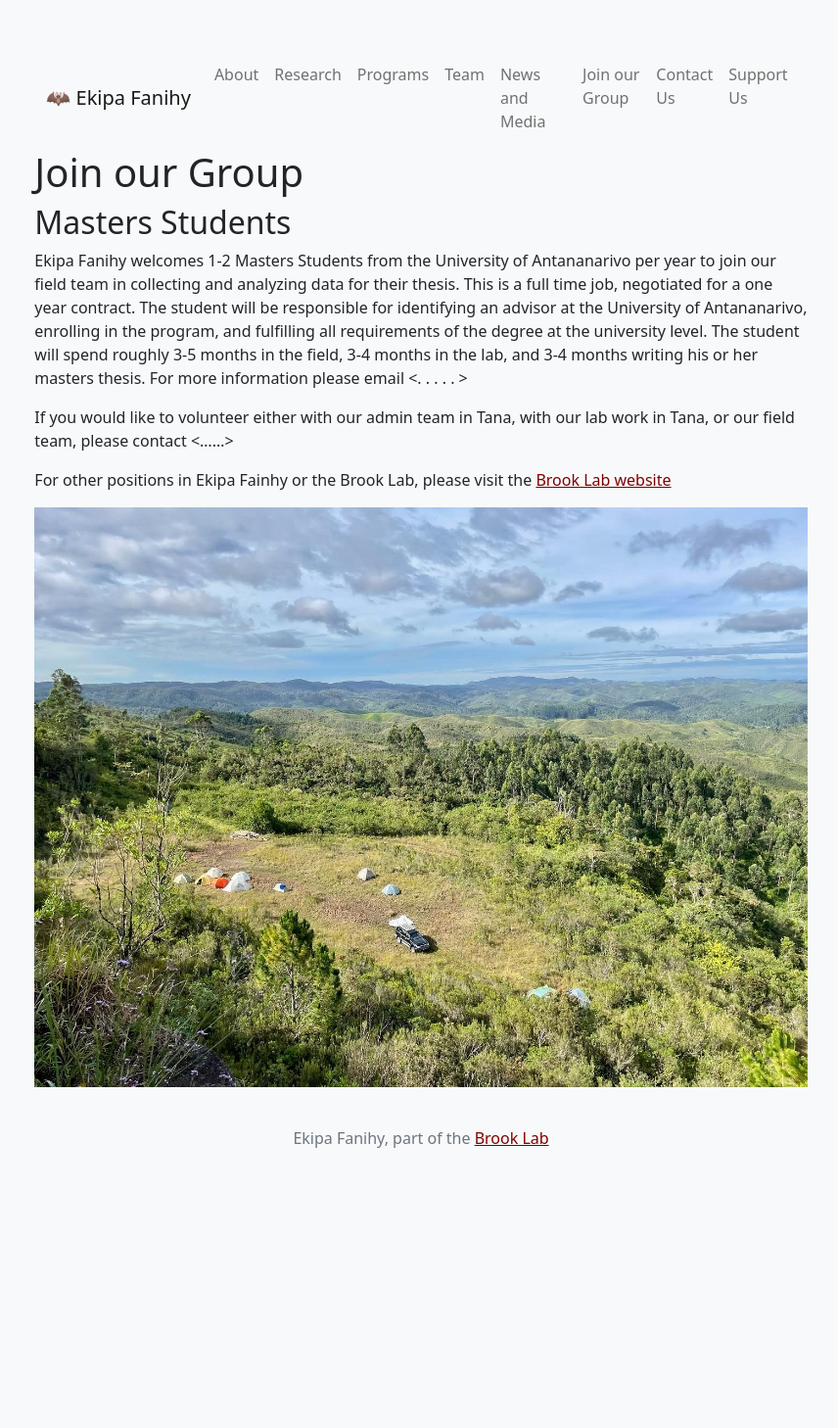
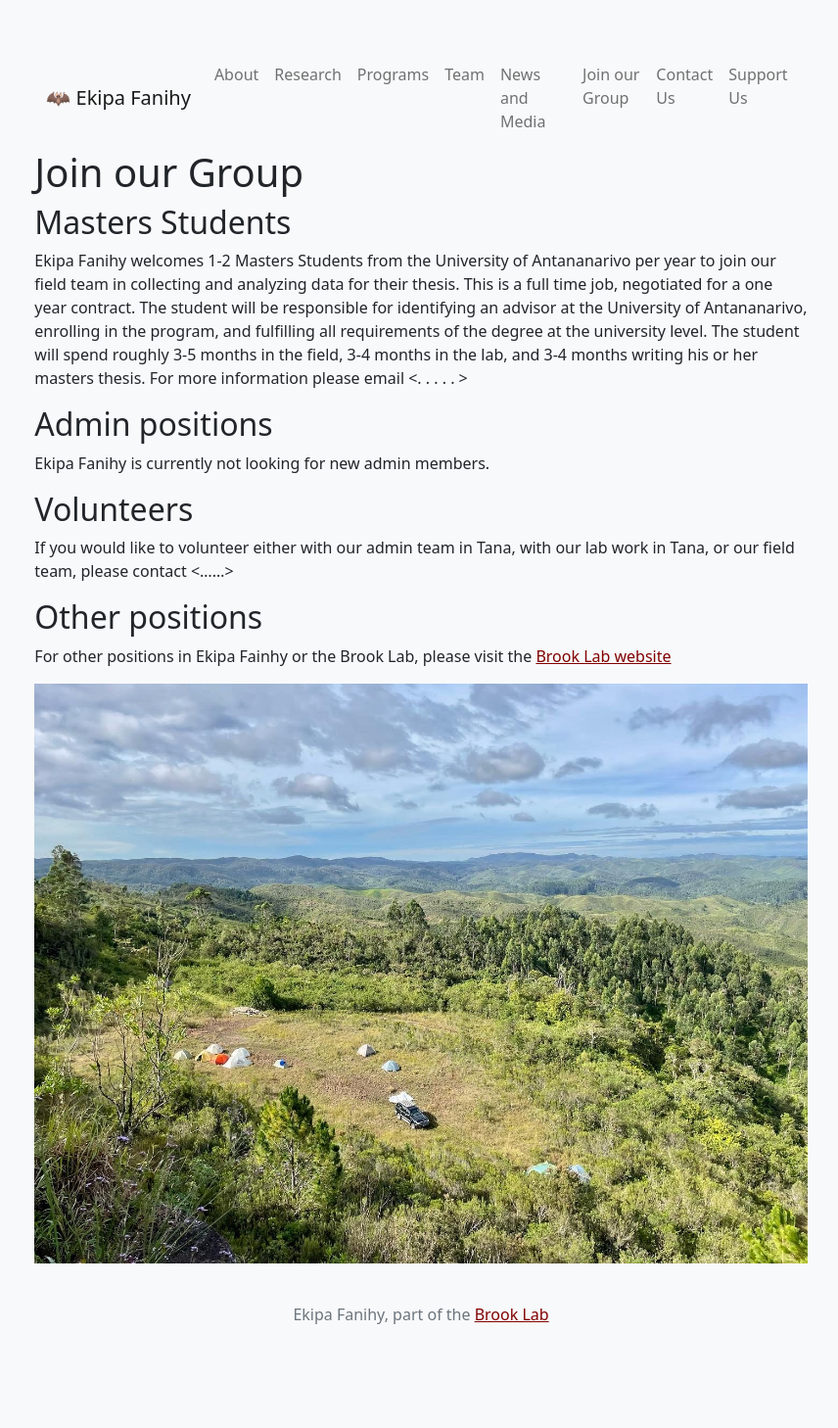
Before and after one commit to brooklabteam/www-ekipafanihy, a Jekyll site: the page built from join.md, in a window 1280 px wide. Shown: the whole page at 98% size, without its empty margins (210-1066 px from the left). Built offline with Jekyll 4.4.1, drawn with Linux system fonts in a browser that asks for light colours; before the commit the page ends 1278 px from its top, so only the background shows below that.

Commit message:
about and join edits

```diff
--- a/join.md
+++ b/join.md
@@ -8,7 +8,14 @@ permalink: /join
 
 Ekipa Fanihy welcomes 1-2 Masters Students from the University of Antananarivo per year to join our field team in collecting and analyzing data for their thesis. This is a full time job, negotiated for a one year contract. The student will be responsible for identifying an advisor at the University of Antananarivo, enrolling in the program, and fulfilling all requirements of the degree at the university level. The student will spend roughly 3-5 months in the field, 3-4 months in the lab, and 3-4 months writing his or her masters thesis. For more information please email <. . . . . >
 
+<h2>Admin positions</h2>
+Ekipa Fanihy is currently not looking for new admin members.
+
+<h2>Volunteers</h2>
+
 If you would like to volunteer either with our admin team in Tana, with our lab work in Tana, or our field team, please contact <......>
+
+<h2>Other positions</h2>
 
 For other positions in Ekipa Fainhy or the Brook Lab, please visit the [Brook Lab website](https://brooklab.org/join)
 
```
Also changed, not shown: about.md (+1 -1 lines).
